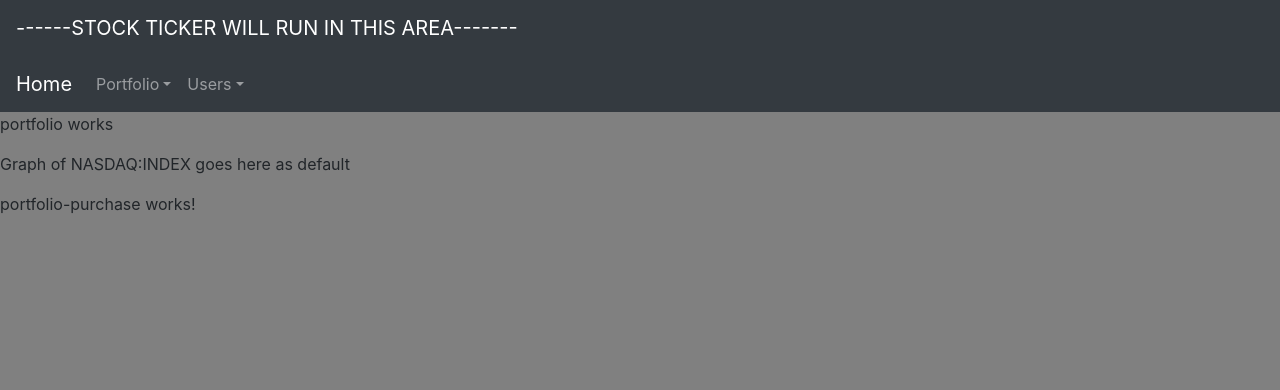
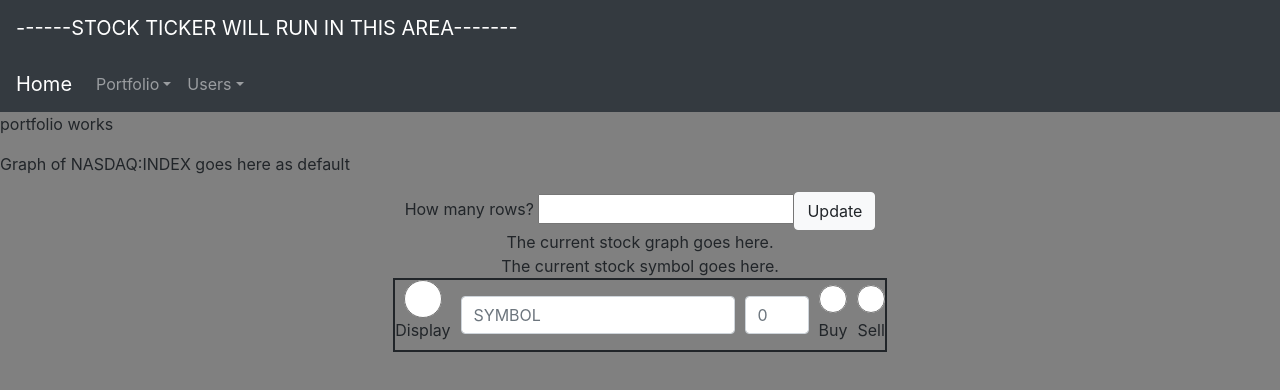
Before and after one commit to CruddyShad0w/Alpaca-Trading-Analytics-Dashboard, an Angular app: page /portfolio/purchase in a window 1280 px wide. Shown: the top 390 px of the page. Built offline with nearby package versions, Linux system fonts and the light colour scheme; what ng2-validation would draw is missing.

Commit message:
prototype

```diff
--- a/src/app/portfolio-purchase/portfolio-purchase.component.css
+++ b/src/app/portfolio-purchase/portfolio-purchase.component.css
@@ -0,0 +1,16 @@
+
+div{
+    text-align: center;
+    align-content: center;
+    align-items: center;
+}
+form{
+    border: solid 2px;
+    text-align: center;
+    align-content: center;
+    align-items: center;
+    display: inline-block;
+}
+.quantity{
+    width: 4em;
+}
--- a/src/app/portfolio-purchase/portfolio-purchase.component.html
+++ b/src/app/portfolio-purchase/portfolio-purchase.component.html
@@ -1 +1,30 @@
-<p>portfolio-purchase works!</p>
+<div class="container">
+    <div class="container">
+        How many rows? <input id="rowamt" type="text"/>
+        <button class="btn btn-light">Update</button>
+    </div>
+    <div class="container">
+        The current stock graph goes here.
+        <br>
+        The current stock symbol goes here.
+    </div>
+    <form>
+        <div class="form-row align-items-center">
+            <div class="col-auto">
+                <input class="form-control" name="display" id="display0" type="radio"><label for="display0">Display</label>
+            </div>
+            <div class="col-auto">
+                <input class="form-control" type="text" id="symbol0" placeholder="SYMBOL">
+            </div>
+            <div class="col-auto">
+                <input class="form-control quantity" id="quantity0" type="text" placeholder="0">
+            </div>
+            <div class="col-auto">
+                <input class="form-control" name="buysell" id="buy0" type="radio"> <label for="buy0">Buy</label>
+            </div>
+            <div class="col-auto">
+                <input class="form-control" name="buysell" id="sell0" type="radio"> <label for="sell0">Sell</label>
+            </div>
+        </div>
+    </form>
+</div>
```
Also changed, not shown: 1 other file (tests, documents, lock files or other folders).
